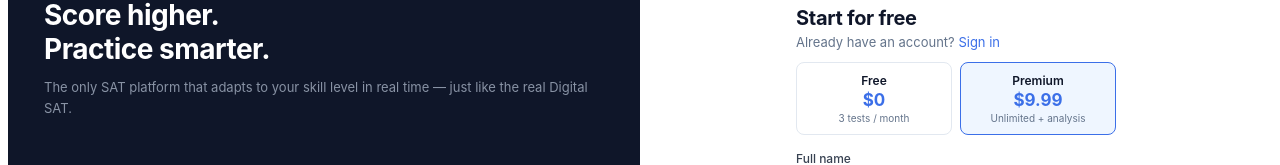
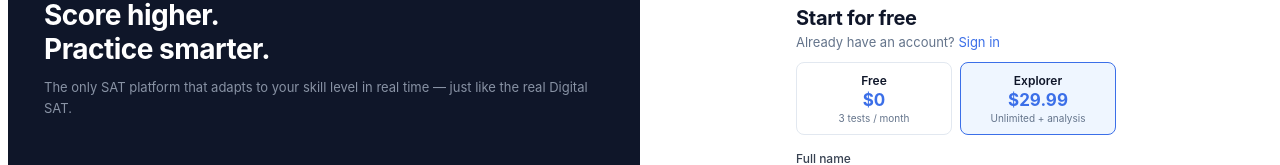
Before and after one commit to Irisl99/sat-prep-platform, a React (Vite) app in the folder frontend/: page / in a window 1280 px wide. Both pictures are taken after typing "name@example.com", "Sample123" into the empty fields and a click on the button "Create account". Shown: the part 204-369 px from the top of the page. Built offline with nearby package versions, Linux system fonts and the light colour scheme.

Commit message:
feat: update plan name to Explorer at $29.99

```diff
--- a/frontend/src/pages/AuthPage.jsx
+++ b/frontend/src/pages/AuthPage.jsx
@@ -119,8 +119,8 @@ export default function AuthPage({ onLogin }) {
                 <div style={{fontSize:10,color:"#64748b"}}>3 tests / month</div>
               </div>
               <div style={{border:"1.5px solid #3B6FE8",borderRadius:8,padding:10,textAlign:"center",background:"#eff6ff"}}>
-                <div style={{fontSize:12,fontWeight:600,color:"#0F1629"}}>Premium</div>
-                <div style={{fontSize:17,fontWeight:700,color:"#3B6FE8",margin:"2px 0"}}>$9.99</div>
+                <div style={{fontSize:12,fontWeight:600,color:"#0F1629"}}>Explorer</div>
+                <div style={{fontSize:17,fontWeight:700,color:"#3B6FE8",margin:"2px 0"}}>$29.99</div>
                 <div style={{fontSize:10,color:"#64748b"}}>Unlimited + analysis</div>
               </div>
             </div></>
```
